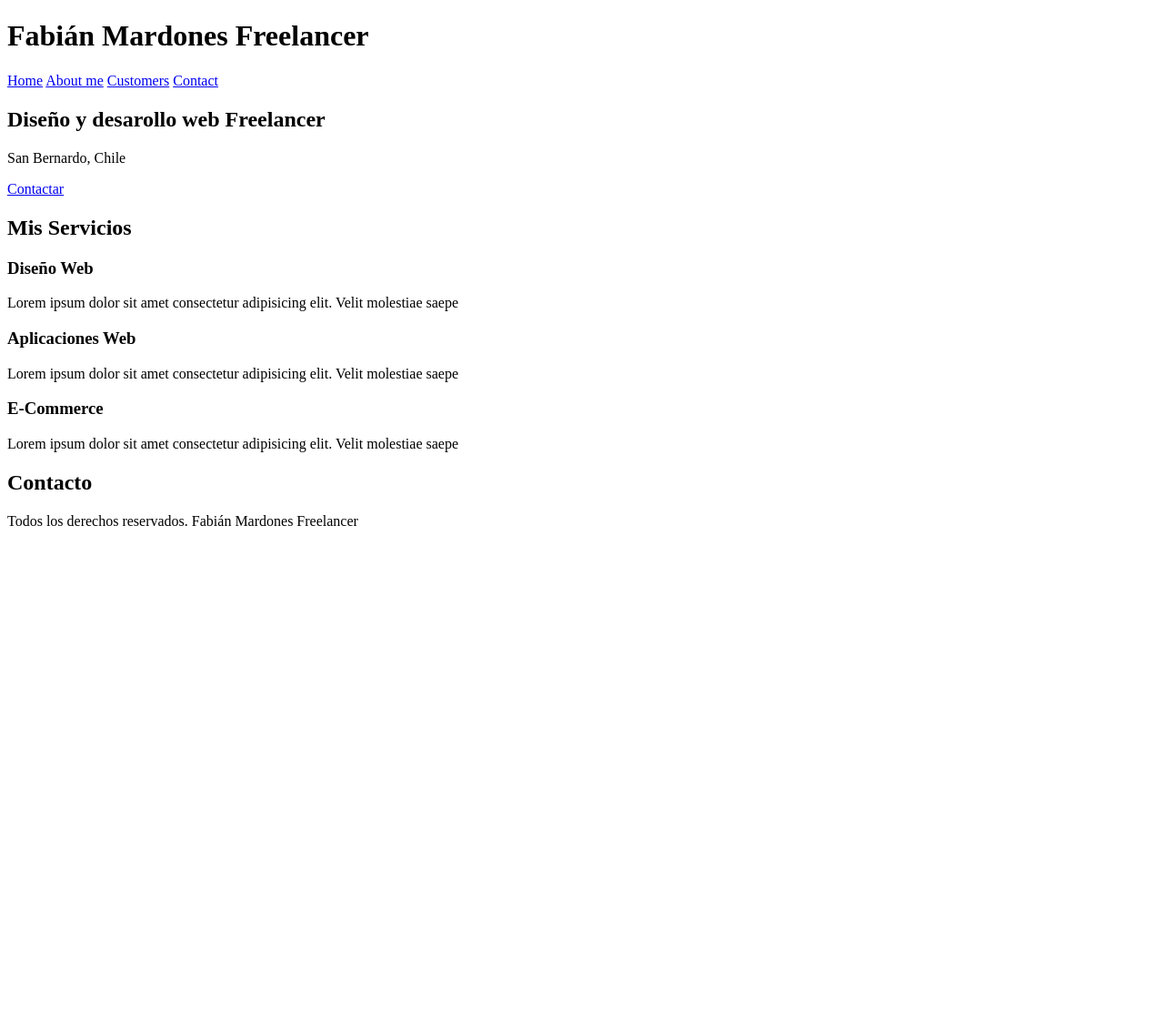
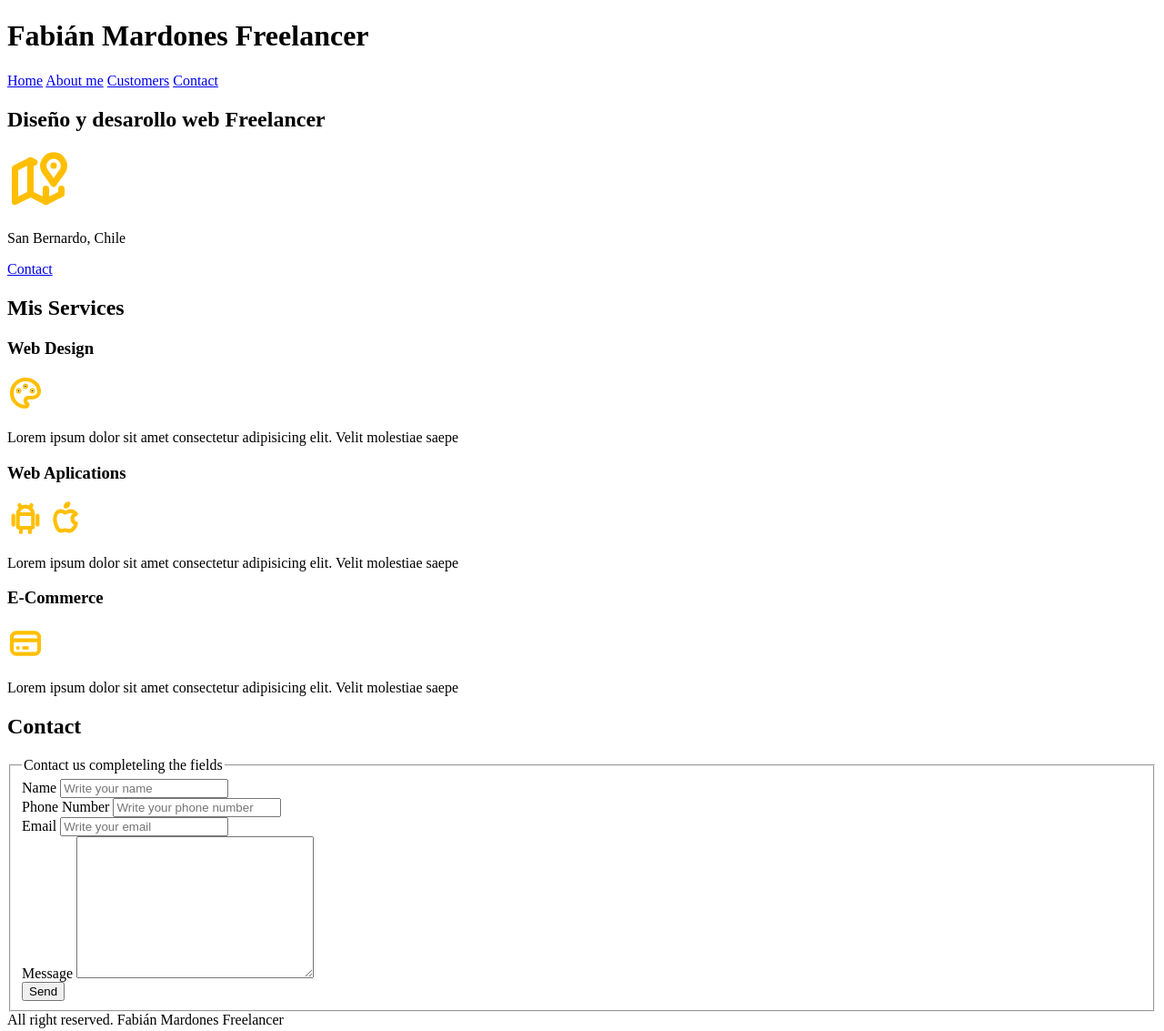
Before and after one commit to FabianMardones/Projects, a plain HTML site: page FirstProyect-Freelancer-HTMS&CSS/freelancer_inicio/root/index.html in a window 1280 px wide. Shown: the whole page at 91% size. Before the commit the page ends 800 px from the top, so only its background shows below. Drawn offline with Linux system fonts and the light colour scheme.

Commit message:
New Update

```diff
--- a/FirstProyect-Freelancer-HTMS&CSS/freelancer_inicio/root/index.html
+++ b/FirstProyect-Freelancer-HTMS&CSS/freelancer_inicio/root/index.html
@@ -16,39 +16,109 @@
         <a href="#">Customers</a>
         <a href="#">Contact</a>
     </nav>
+
     <section>
         <h2>Diseño y desarollo web Freelancer</h2>
+        <svg xmlns="http://www.w3.org/2000/svg" class="icon icon-tabler icon-tabler-map-2" width="68" height="68" viewBox="0 0 24 24" stroke-width="2.5" stroke="#ffbf00" fill="none" stroke-linecap="round" stroke-linejoin="round">
+            <path stroke="none" d="M0 0h24v24H0z" fill="none"/>
+            <line x1="18" y1="6" x2="18" y2="6.01" />
+            <path d="M18 13l-3.5 -5a4 4 0 1 1 7 0l-3.5 5" />
+            <polyline points="10.5 4.75 9 4 3 7 3 20 9 17 15 20 21 17 21 15" />
+            <line x1="9" y1="4" x2="9" y2="17" />
+            <line x1="15" y1="15" x2="15" y2="20" />
+        </svg>
+
         <p>San Bernardo, Chile</p>
-
-        <a href="#">Contactar</a>
+        <a href="#">Contact</a>
     </section>
 
     <main>
-        <h2>Mis Servicios</h2>
+        <h2>Mis Services</h2>
 
         <section>
-            <h3>Diseño Web</h3>
+            <h3>Web Design</h3>
+            <svg xmlns="http://www.w3.org/2000/svg" class="icon icon-tabler icon-tabler-palette" width="40" height="40" viewBox="0 0 24 24" stroke-width="2.5" stroke="#ffbf00" fill="none" stroke-linecap="round" stroke-linejoin="round">
+                <path stroke="none" d="M0 0h24v24H0z" fill="none"/>
+                <path d="M12 21a9 9 0 1 1 0 -18a9 8 0 0 1 9 8a4.5 4 0 0 1 -4.5 4h-2.5a2 2 0 0 0 -1 3.75a1.3 1.3 0 0 1 -1 2.25" />
+                <circle cx="7.5" cy="10.5" r=".5" fill="currentColor" />
+                <circle cx="12" cy="7.5" r=".5" fill="currentColor" />
+                <circle cx="16.5" cy="10.5" r=".5" fill="currentColor" />
+            </svg>
+
             <p>Lorem ipsum dolor sit amet consectetur adipisicing elit. Velit molestiae saepe</p>
         </section>
 
         <section>
-            <h3>Aplicaciones Web</h3>
+            <h3>Web Aplications</h3>
+            <svg xmlns="http://www.w3.org/2000/svg" class="icon icon-tabler icon-tabler-brand-android" width="40" height="40" viewBox="0 0 24 24" stroke-width="2.5" stroke="#ffbf00" fill="none" stroke-linecap="round" stroke-linejoin="round">
+                <path stroke="none" d="M0 0h24v24H0z" fill="none"/>
+                <line x1="4" y1="10" x2="4" y2="16" />
+                <line x1="20" y1="10" x2="20" y2="16" />
+                <path d="M7 9h10v8a1 1 0 0 1 -1 1h-8a1 1 0 0 1 -1 -1v-8a5 5 0 0 1 10 0" />
+                <line x1="8" y1="3" x2="9" y2="5" />
+                <line x1="16" y1="3" x2="15" y2="5" />
+                <line x1="9" y1="18" x2="9" y2="21" />
+                <line x1="15" y1="18" x2="15" y2="21" />
+            </svg>
+            <svg xmlns="http://www.w3.org/2000/svg" class="icon icon-tabler icon-tabler-brand-apple" width="40" height="40" viewBox="0 0 24 24" stroke-width="2.5" stroke="#ffbf00" fill="none" stroke-linecap="round" stroke-linejoin="round">
+                <path stroke="none" d="M0 0h24v24H0z" fill="none"/>
+                <path d="M9 7c-3 0 -4 3 -4 5.5c0 3 2 7.5 4 7.5c1.088 -.046 1.679 -.5 3 -.5c1.312 0 1.5 .5 3 .5s4 -3 4 -5c-.028 -.01 -2.472 -.403 -2.5 -3c-.019 -2.17 2.416 -2.954 2.5 -3c-1.023 -1.492 -2.951 -1.963 -3.5 -2c-1.433 -.111 -2.83 1 -3.5 1c-.68 0 -1.9 -1 -3 -1z" />
+                <path d="M12 4a2 2 0 0 0 2 -2a2 2 0 0 0 -2 2" />
+            </svg>
+
             <p>Lorem ipsum dolor sit amet consectetur adipisicing elit. Velit molestiae saepe</p>
         </section>
 
         <section>
             <h3>E-Commerce</h3>
+
+            <svg xmlns="http://www.w3.org/2000/svg" class="icon icon-tabler icon-tabler-credit-card" width="40" height="40" viewBox="0 0 24 24" stroke-width="2.5" stroke="#ffbf00" fill="none" stroke-linecap="round" stroke-linejoin="round">
+                <path stroke="none" d="M0 0h24v24H0z" fill="none"/>
+                <rect x="3" y="5" width="18" height="14" rx="3" />
+                <line x1="3" y1="10" x2="21" y2="10" />
+                <line x1="7" y1="15" x2="7.01" y2="15" />
+                <line x1="11" y1="15" x2="13" y2="15" />
+            </svg>
             <p>Lorem ipsum dolor sit amet consectetur adipisicing elit. Velit molestiae saepe</p>
         </section>
 
     </main>
 
     <section>
-        <h2>Contacto</h2>
+        <h2>Contact</h2>
+        <form action="">
+            <fieldset>
+                <legend>Contact us completeling the fields</legend>
+                <div>
+                    <label for="">Name</label>
+                    <input type="text" placeholder="Write your name">
+                </div>
+
+                <div>
+                    <label for="">Phone Number</label>
+                    <input type="tel" placeholder="Write your phone number">
+                </div>
+
+                <div>
+                    <label for="">Email</label>
+                    <input type="email" placeholder="Write your email">
+                </div>
+
+                <div>
+                    <label for="">Message</label>
+                    <textarea name="" id="" cols="30" rows="10"></textarea>
+                </div>
+
+                <div>
+                    <input type="submit" value ="Send" name="Send" id="">
+                </div>
+            </fieldset>
+
+        </form>
     </section>
 
     <footer>
-        Todos los derechos reservados. Fabián Mardones Freelancer
+        All right reserved. Fabián Mardones Freelancer
     </footer>
 </body>
 
```
Also changed, not shown: FirstProyect-Freelancer-HTMS&CSS/freelancer_inicio/root/img/hero.jpg (renamed from FirstProyect-Freelancer-HTMS&CSS/freelancer_inicio/root/hero.jpg).
